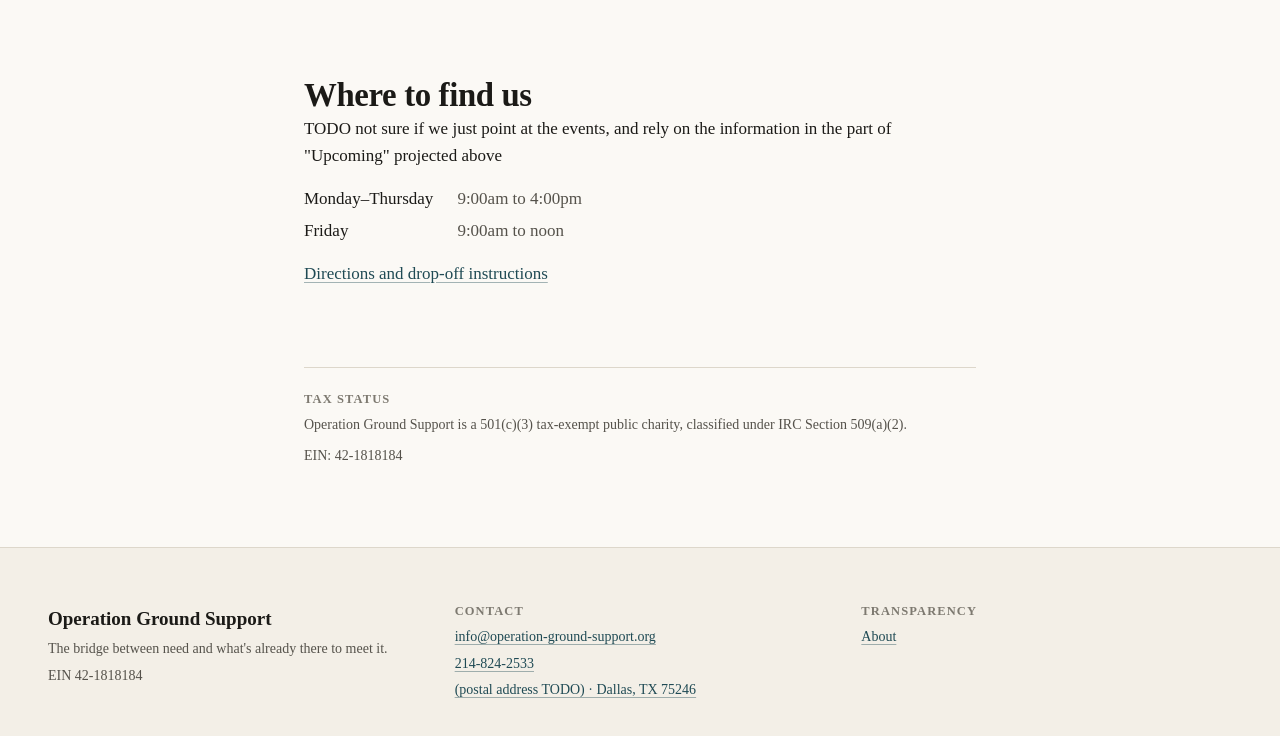
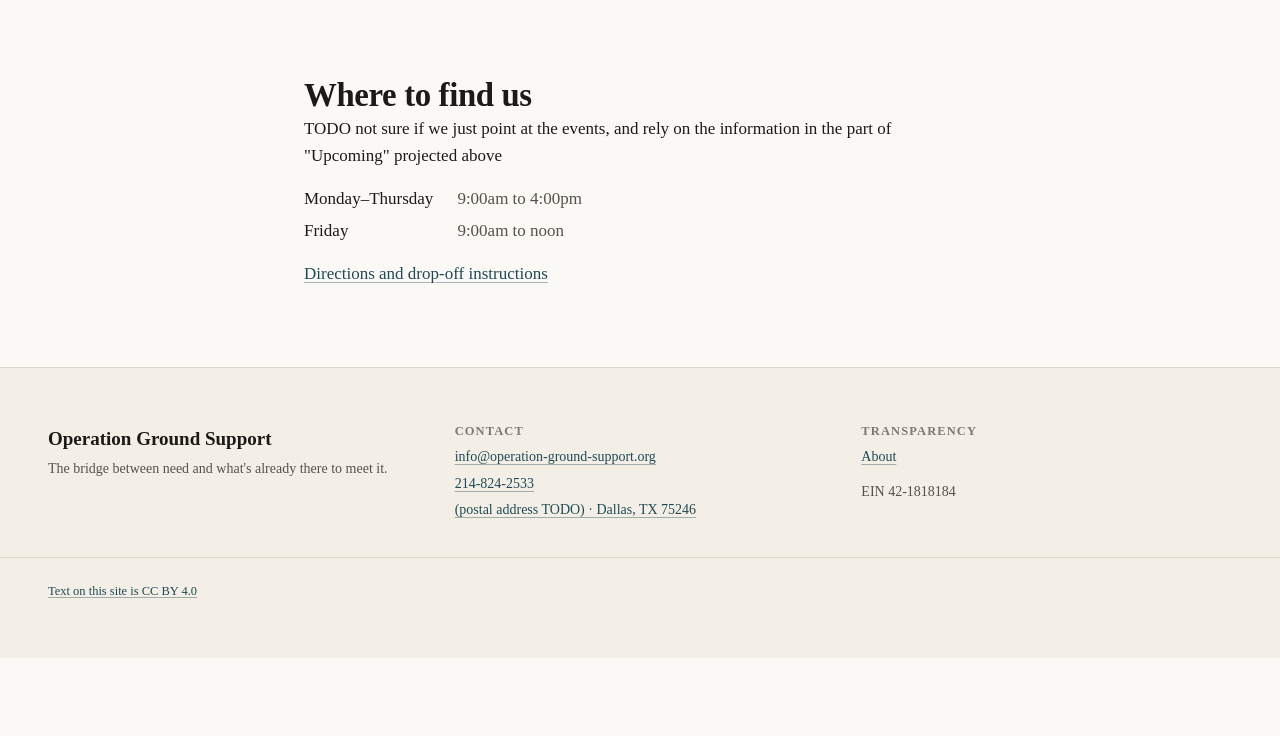
Before and after one commit to operation-ground-support/operation-ground-support-website, an Astro site: page / in a window 1280 px wide. Shown: the part 1824-2560 px from the top of the page. After the commit the page ends 2482 px from the top, so only its background shows below. Built offline with nearby package versions, Linux system fonts and the light colour scheme; Astro itself is replaced by a stand-in of ours.

Commit message:
licensing

```diff
--- a/package.json
+++ b/package.json
@@ -1,5 +1,6 @@
 {
   "name": "operation-ground-support-website",
+  "license": "MIT",
   "type": "module",
   "private": true,
   "scripts": {
--- a/src/components/Footer.astro
+++ b/src/components/Footer.astro
@@ -25,7 +25,6 @@ const latestFiling = org.filings.length > 0 ? org.filings[0] : null
     <div class="footer__col">
       <p class="footer__name">{org.name}</p>
       <p class="footer__muted">{pick(org.tagline, locale)}</p>
-      {org.ein && <p class="footer__muted">{t('bar.ein')} {org.ein}</p>}
     </div>
 
     <div class="footer__col">
@@ -50,7 +49,16 @@ const latestFiling = org.filings.length > 0 ? org.filings[0] : null
         {org.annualReport && <li><a href={org.annualReport}>Annual report</a></li>}
         {path('about', locale) && <li><a href={path('about', locale)!}>{t('nav.about')}</a></li>}
       </ul>
+      {org.ein && <p class="footer__ein">{t('bar.ein')} {org.ein}</p>}
     </div>
+  </div>
+
+  <div class="footer__inner footer__legal">
+    <p>
+      <a href="https://creativecommons.org/licenses/by/4.0/" rel="license noopener">
+        {t('footer.license')}
+      </a>
+    </p>
   </div>
 </footer>
 
@@ -60,6 +68,24 @@ const latestFiling = org.filings.length > 0 ? org.filings[0] : null
     border-block-start: 1px solid var(--rule);
     font-size: var(--text-sm);
     padding-block: var(--space-xl);
+  }
+
+  .footer__ein {
+    margin-block-start: var(--space-xs);
+    color: var(--ink-muted);
+    font-variant-numeric: tabular-nums;
+  }
+
+  /* The licence line, under the three columns. No copyright notice above it on purpose: the
+     rights are granted here, and "all rights reserved" would contradict the grant as well as
+     being a dead formality — it has meant nothing in US law since Berne took effect in 1989. */
+  .footer__legal {
+    margin-block-start: var(--space-l);
+    padding-block-start: var(--space-m);
+    border-block-start: 1px solid var(--rule);
+    display: block;
+    font-size: var(--text-xs);
+    color: var(--ink-faint);
   }
 
   .footer__inner {
--- /dev/null
+++ b/src/components/TaxCode.astro
@@ -0,0 +1,35 @@
+---
+/**
+ * Renders a sentence, holding any US tax code in it on one line.
+ *
+ * Parentheses are line-break opportunities, so `501(c)(3)` and `509(a)(2)` will happily split
+ * across two lines — badly at display size, and confusingly at any size, because half a tax code
+ * is not a thing. This wraps each one in a `nowrap` span.
+ *
+ * A span rather than U+2060 word joiners, deliberately: funders copy and paste these sentences
+ * into applications and board minutes, and invisible characters in a pasted tax status are a
+ * hazard nobody would think to look for.
+ *
+ * Matching a pattern rather than a hardcoded token means a reworded sentence degrades to plain
+ * text instead of silently losing the guard, and that one rule covers every code without anyone
+ * remembering to add the next one.
+ */
+interface Props {
+  text: string
+}
+
+const { text } = Astro.props
+
+/* No `g` flag, deliberately: `split` honours a capture group without it, while `RegExp.test` on a
+   global regex advances `lastIndex` between calls — which would leave alternate codes unwrapped,
+   and look like a rendering glitch rather than a bug. */
+const TAX_CODE = /(\d{3}\([a-z]\)\(\d+\))/
+---
+
+{text.split(TAX_CODE).map((part) => (TAX_CODE.test(part) ? <span class="nowrap">{part}</span> : part))}
+
+<style>
+  .nowrap {
+    white-space: nowrap;
+  }
+</style>
--- a/src/data/org.ts
+++ b/src/data/org.ts
@@ -71,10 +71,14 @@ export const org = {
    * The formal tax classification, for the bottom of the homepage. 509(a)(2) is the public-support
    * test for organizations funded mainly by program revenue and contributions, as distinct from
    * 509(a)(1); stating it tells a grant reviewer the status was actually determined rather than
-   * assumed. TODO: Spanish, in the end-of-project translation pass.
+   * assumed. Shown on the Contact page, which is bilingual, so this is a `Localized`; the
+   * Spanish is a literal rendering of a legal statement and should still be read in the final
+   * translation pass.
    */
-  taxStatus:
-    'Operation Ground Support is a 501(c)(3) tax-exempt public charity, classified under IRC Section 509(a)(2).',
+  taxStatus: {
+    en: 'Operation Ground Support is a 501(c)(3) tax-exempt public charity, classified under IRC Section 509(a)(2).',
+    es: 'Operation Ground Support es una organización benéfica pública exenta de impuestos según la sección 501(c)(3), clasificada bajo la Sección 509(a)(2) del Código de Rentas Internas.',
+  } as Localized,
 
   /**
    * An alternate one-line positioning statement
--- a/src/i18n/ui.ts
+++ b/src/i18n/ui.ts
@@ -51,6 +51,7 @@ const en = {
   'footer.contact': 'Contact',
   'footer.transparency': 'Transparency',
   'footer.lastUpdated': 'Site last updated',
+  'footer.license': 'Text on this site is CC BY 4.0',
 
   'a11y.mainNav': 'Main navigation',
   'a11y.transparencyBar': 'Organizational transparency',
@@ -100,6 +101,7 @@ const es: Record<keyof typeof en, string> = {
   'footer.contact': 'Contacto',
   'footer.transparency': 'Transparencia',
   'footer.lastUpdated': 'Sitio actualizado por última vez',
+  'footer.license': 'Los textos de este sitio son CC BY 4.0',
 
   'a11y.mainNav': 'Navegación principal',
   'a11y.transparencyBar': 'Transparencia de la organización',
--- a/src/pages/index.astro
+++ b/src/pages/index.astro
@@ -10,6 +10,7 @@
 import Base from '../layouts/Base.astro'
 import Doors from '../components/Doors.astro'
 import Programs from '../components/Programs.astro'
+import TaxCode from '../components/TaxCode.astro'
 import MetricRow from '../components/MetricRow.astro'
 import EventList from '../components/EventList.astro'
 import PhotoSlot from '../components/PhotoSlot.astro'
@@ -26,17 +27,6 @@ const updates = (await getCollection('updates', ({ data }) => !data.draft && dat
 
 const hours = org.dropOff.hours
 
-/* Parentheses are line-break opportunities, so `501(c)(3)` and `509(a)(2)` will happily split
-   across two lines — badly at display size, and confusingly at any size, because half a tax code
-   is not a thing. Splitting on the pattern rather than on a hardcoded token means a reworded
-   sentence degrades to plain text instead of silently losing the guard, and it covers both codes
-   in one pass. A `<span>` rather than U+2060 word joiners: funders copy and paste these
-   sentences, and invisible characters in a pasted tax status are a hazard nobody would look for. */
-/* No `g` flag, deliberately: `split` honours a capture group without it, and `RegExp.test` on a
-   global regex advances `lastIndex` between calls, so alternate tax codes would silently go
-   unwrapped. */
-const TAX_CODE = /(\d{3}\([a-z]\)\(\d+\))/
-const splitTaxCodes = (text: string) => text.split(TAX_CODE)
 ---
 
 <Base
@@ -47,13 +37,7 @@ const splitTaxCodes = (text: string) => text.split(TAX_CODE)
   lastReviewed="2026-08-27"
 >
   <p class="eyebrow">Old East Dallas</p>
-  <h1 class="statement">
-    {
-      splitTaxCodes(org.mission).map((part) =>
-        TAX_CODE.test(part) ? <span class="nowrap">{part}</span> : part,
-      )
-    }
-  </h1>
+  <h1 class="statement"><TaxCode text={org.mission} /></h1>
 
   <p class="lede">{org.lede}</p>
 
@@ -109,42 +93,9 @@ const splitTaxCodes = (text: string) => text.split(TAX_CODE)
     }
     <p><a href={path('contact', locale)!}>Directions and drop-off instructions</a></p>
   </section>
-
-  <section class="legal">
-    <h2 class="eyebrow">Tax status</h2>
-    <p>
-      {
-        splitTaxCodes(org.taxStatus).map((part) =>
-          TAX_CODE.test(part) ? <span class="nowrap">{part}</span> : part,
-        )
-      }
-    </p>
-    {org.ein && <p class="legal__ein">EIN: <span class="nowrap">{org.ein}</span></p>}
-  </section>
 </Base>
 
 <style>
-  /* The tax status, last thing before the footer. Set small and quiet on purpose: a reviewer who
-     wants it will find it, and nobody else should have to read past it. The EIN is also in the
-     transparency bar and the footer — repetition is the point, since a reviewer arriving on this
-     page should not have to go looking. */
-  .legal {
-    margin-block-start: var(--space-2xl);
-    padding-block-start: var(--space-m);
-    border-block-start: 1px solid var(--rule);
-    color: var(--ink-muted);
-    font-size: var(--text-sm);
-  }
-
-  .legal p {
-    margin-block-start: var(--space-2xs);
-    max-width: var(--measure);
-  }
-
-  .legal__ein {
-    font-variant-numeric: tabular-nums;
-  }
-
   /* The opening statement. Serif, large, tight — and capped in width so it stays a sentence
      someone reads rather than a banner they skim past. Four lines is the target: past that it
      stops reading as a sentence and starts reading as a wall. If `--measure` moves, re-check
@@ -156,13 +107,6 @@ const splitTaxCodes = (text: string) => text.split(TAX_CODE)
     margin-block-start: var(--space-2xs);
     max-width: 28ch;
     text-wrap: balance;
-  }
-
-  /* Parentheses are line-break opportunities, so `501(c)(3)` will happily split across two
-     lines at display sizes. This keeps it whole without putting invisible characters into a
-     string that people copy and paste. */
-  .nowrap {
-    white-space: nowrap;
   }
 
   .lede {
```
Also changed, not shown: TODO.md (+2 -1 lines), src/pages/about.astro (+15 -2 lines), README.md, 2 other files.
